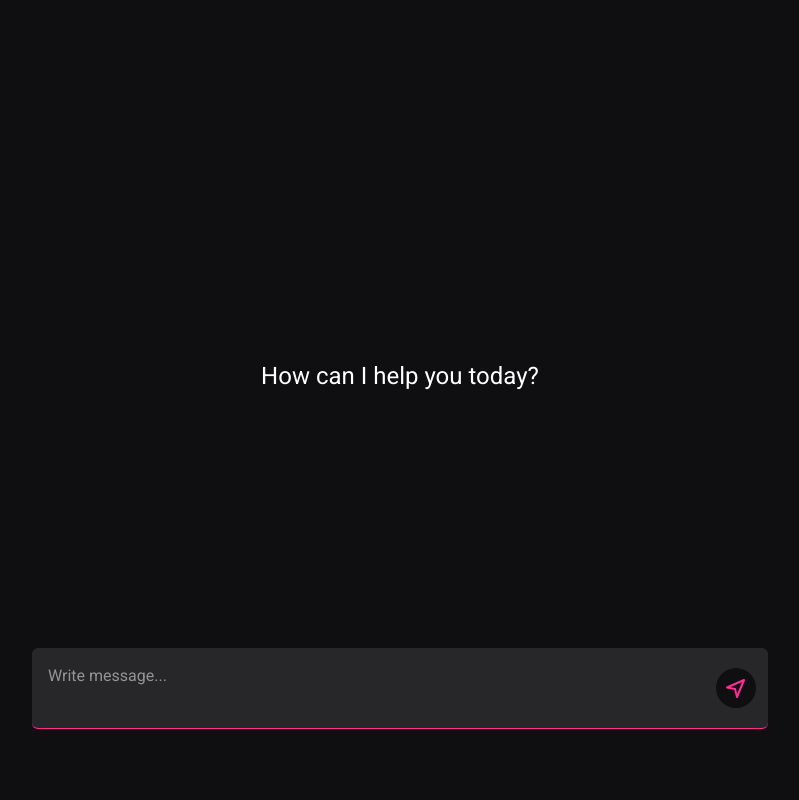
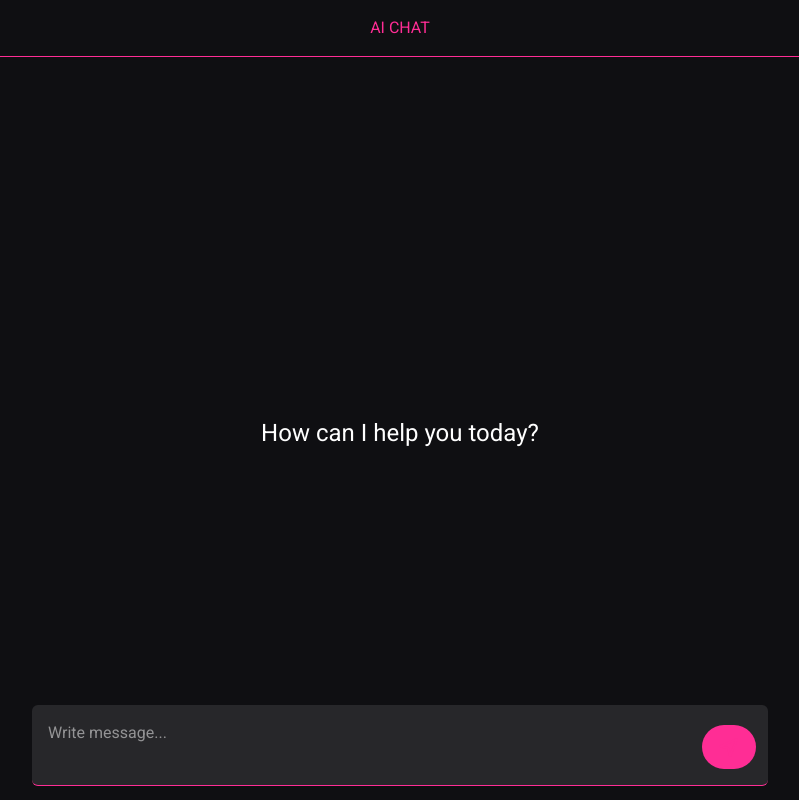
Before and after one commit to nadia-dot-com/gemini-chat, a Next.js app: page / in a window 1280 px wide. Shown: the whole page, without its empty margins (240-1039 px from the left). Built offline with nearby package versions, Linux system fonts and the light colour scheme.

Commit message:
Add ErrorBagde & error.tsx, Header & undate accessability

```diff
--- /dev/null
+++ b/app/error.tsx
@@ -0,0 +1,22 @@
+"use client";
+
+import { INFORMATIVE_MESSAGES } from "@/features/chat/data/messages";
+import { ErrorBadge } from "@/components/ui/ErrorBadge";
+
+const node = process.env.NODE_ENV;
+
+export default function Error({
+  error,
+  reset,
+}: {
+  error: Error;
+  reset: () => void;
+}) {
+  return (
+    <div className="flex flex-col justify-center items-center h-[100dvh] gap-1">
+      <ErrorBadge />
+      <div className="text-accent text-3">{node === 'production' ? INFORMATIVE_MESSAGES.genericError : error.message}</div>
+      <button onClick={reset} type="reset">"TRY AGAIN!"</button>
+    </div>
+  );
+}
--- a/app/globals.css
+++ b/app/globals.css
@@ -27,3 +27,9 @@ textarea {
   outline: none;
   font-family: inherit;
 }
+
+button {
+  background-color: var(--color-accent);
+  padding: 10px 15px;
+  cursor: pointer;
+}
--- a/app/layout.tsx
+++ b/app/layout.tsx
@@ -1,7 +1,8 @@
 import type { Metadata } from "next";
 import { Roboto } from "next/font/google";
 import "./globals.css";
-import { DEFAULT_MESSAGE } from "@/features/chat/data/messages";
+import { DESCRIPTION } from "@/features/chat/data/messages";
+import { Header } from "@/components/loyouts/Header";
 
 const roboto = Roboto({
   subsets: ["latin"],
@@ -9,10 +10,10 @@ const roboto = Roboto({
 
 export const metadata: Metadata = {
   title: "Ai Chat",
-  description: DEFAULT_MESSAGE,
+  description: DESCRIPTION,
   icons: {
-    icon: '/favicon.svg',
-  }
+    icon: "/favicon.svg",
+  },
 };
 
 export default function RootLayout({
@@ -22,7 +23,10 @@ export default function RootLayout({
 }>) {
   return (
     <html lang="en" className={`${roboto.className} h-full antialiased`}>
-      <body >{children}</body>
+      <body>
+        <Header/>
+        {children}
+        </body>
     </html>
   );
 }
--- a/app/page.tsx
+++ b/app/page.tsx
@@ -5,13 +5,8 @@ import { ChatMessages } from "@/components/chat/ChatMessages";
 import { useChatLogic } from "@/features/chat/hooks/useChatLogic";
 
 export default function Home() {
-  const {
-    inputText,
-    setInputText,
-    loading,
-    chatHistory,
-    sendMessage,
-  } = useChatLogic();
+  const { inputText, setInputText, loading, chatHistory, sendMessage } =
+    useChatLogic();
 
   const handleKeyDown = async (
     event: React.KeyboardEvent<HTMLTextAreaElement>,
@@ -39,6 +34,7 @@ export default function Home() {
         />
 
         <button
+          aria-label="send messageG"
           onClick={sendMessage}
           className="bg-[#0f0f12] p-2 absolute z-10 top-5 right-3 rounded-full cursor-pointer"
         >
--- a/components/chat/ChatMessages.tsx
+++ b/components/chat/ChatMessages.tsx
@@ -13,7 +13,7 @@ export function ChatMessages({ chatHistory }: { chatHistory: ChatMessage[] }) {
           ))}
         </div>
       ) : (
-        <div className="text-2xl text-center pt-80">{DEFAULT_MESSAGE}</div>
+        <h2 className="text-2xl text-center pt-80">{DEFAULT_MESSAGE}</h2>
       )}
     </div>
   );
--- /dev/null
+++ b/components/loyouts/Header.tsx
@@ -0,0 +1,7 @@
+export function Header() {
+  return (
+    <header className="w-full p-4 border-b-accent border-b-1 text-center text-accent">
+      <h1>AI CHAT</h1>
+    </header>
+  );
+}
--- /dev/null
+++ b/components/ui/ErrorBadge.tsx
@@ -0,0 +1,3 @@
+export function ErrorBadge() {
+    return <div className="relative h-0 w-0 border-l-transparent border-l-14 text-foreground-600 border-r-transparent border-r-14 border-b-accent border-b-26 after:content-['!'] after:absolute after:top-[4px] after:left-[-2px]"/>
+}
--- a/features/chat/data/messages.ts
+++ b/features/chat/data/messages.ts
@@ -1,8 +1,10 @@
 export const DEFAULT_MESSAGE = "How can I help you today?";
+
+export const DESCRIPTION = "FREE AI CHAT BOT"
 
 export const INFORMATIVE_MESSAGES = {
   promptIsMissing: "Prompt is required",
   serverError: "Something went wrong with server. Please try again.",
-  uiError: "Something went wrong. Try again.",
+  genericError: "Something went wrong. Try again.",
   expiredLimit: "The AI usage limit has been reached. Please try again later.",
 } as const;
--- a/features/chat/hooks/useChatLogic.ts
+++ b/features/chat/hooks/useChatLogic.ts
@@ -43,7 +43,7 @@ export function useChatLogic() {
         error instanceof Error &&
         error.message === INFORMATIVE_MESSAGES.expiredLimit
           ? INFORMATIVE_MESSAGES.expiredLimit
-          : INFORMATIVE_MESSAGES.uiError;
+          : INFORMATIVE_MESSAGES.genericError;
 
       setChatHistory((prev) => [
         ...prev,
```
